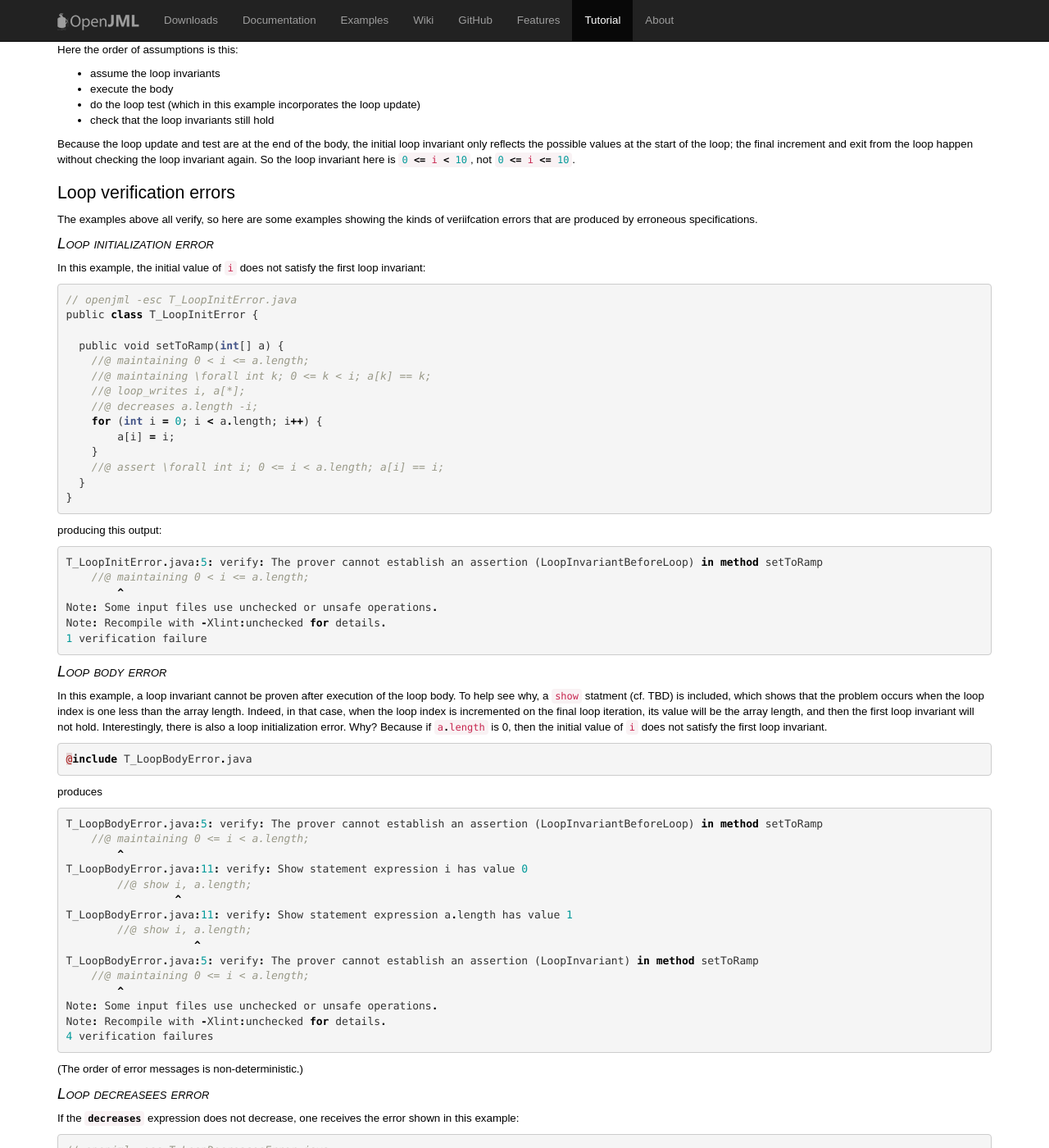
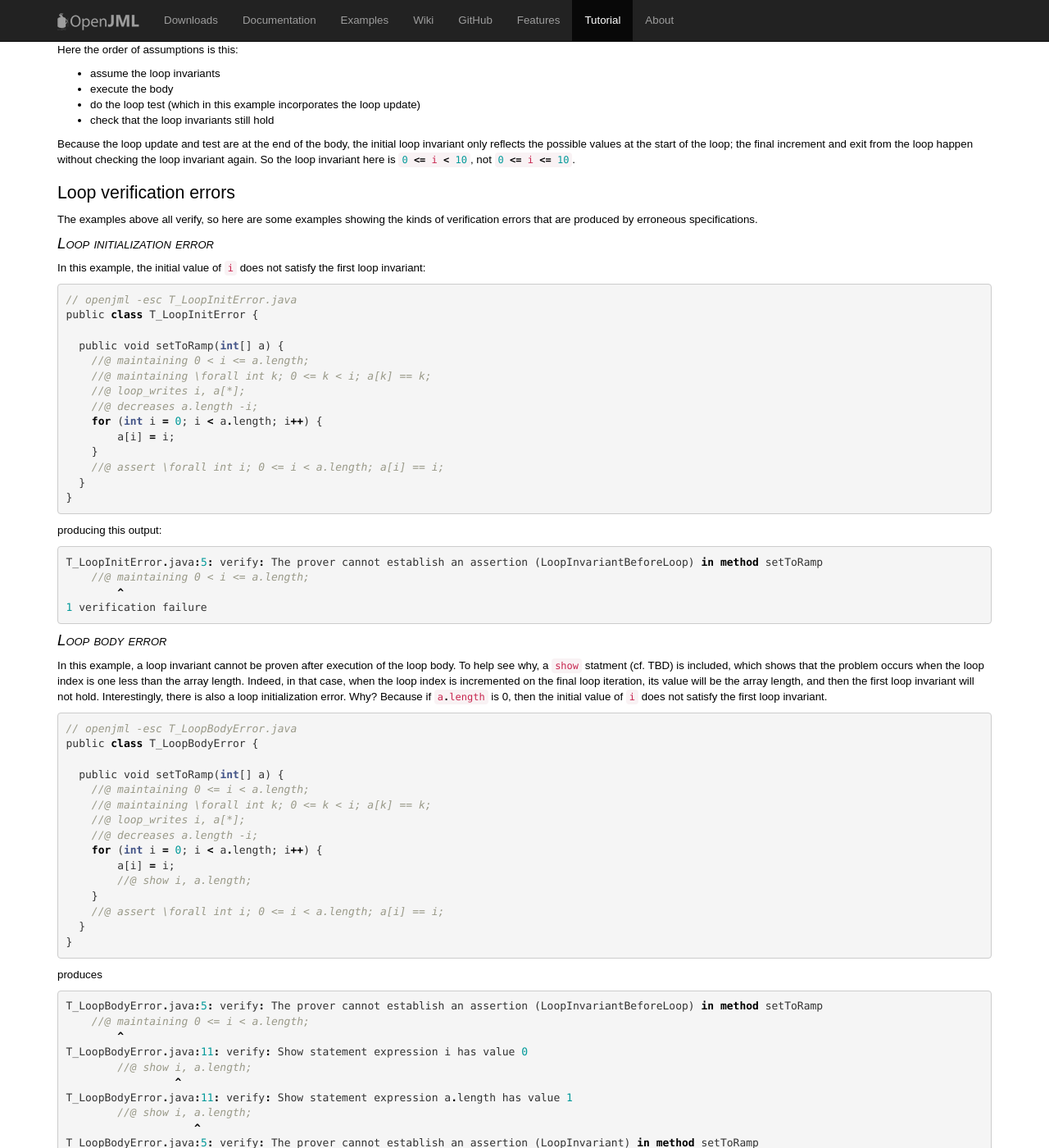
Before and after one commit to OpenJML/openjml.github.io, a Jekyll site: the page built from tutorial/Loops.md, in a window 1280 px wide and 1400 px high, scrolled down 2666 px. Shown: the whole window at 82% size. Built offline with Jekyll 4.4.1, drawn with Linux system fonts in a browser that asks for light colours; our own code applies the rules of GitHub Pages for plain Markdown files; some of the changed text lies outside the part shown.

Commit message:
Updates to examples and text

````diff
--- a/tutorial/Loops.md
+++ b/tutorial/Loops.md
@@ -157,7 +157,7 @@ checking the loop invariant again. So the loop invariant here is `0 <= i < 10`,
 
 ## Loop verification errors
 
-The examples above all verify, so here are some examples showing the kinds of veriifcation errors that are produced by erroneous specifications.
+The examples above all verify, so here are some examples showing the kinds of verification errors that are produced by erroneous specifications.
 
 ### Loop initialization error
 
@@ -183,8 +183,6 @@ producing this output:
 T_LoopInitError.java:5: verify: The prover cannot establish an assertion (LoopInvariantBeforeLoop) in method setToRamp
     //@ maintaining 0 < i <= a.length;
         ^
-Note: Some input files use unchecked or unsafe operations.
-Note: Recompile with -Xlint:unchecked for details.
 1 verification failure
 ```
 
@@ -194,7 +192,21 @@ the loop index is one less than the array length. Indeed, in that case, when the
 first loop invariant will not hold. Interestingly, there is also a loop initialization error. Why? Because if `a.length` is 0, then the initial value of `i` does not satisfy the first
 loop invariant.
 ```
-@include T_LoopBodyError.java
+// openjml -esc T_LoopBodyError.java
+public class T_LoopBodyError {
+
+  public void setToRamp(int[] a) {
+    //@ maintaining 0 <= i < a.length;
+    //@ maintaining \forall int k; 0 <= k < i; a[k] == k;
+    //@ loop_writes i, a[*];
+    //@ decreases a.length -i;
+    for (int i = 0; i < a.length; i++) {
+        a[i] = i;
+        //@ show i, a.length;
+    }
+    //@ assert \forall int i; 0 <= i < a.length; a[i] == i;
+  }
+}
 ```
 produces
 ```
@@ -210,11 +222,9 @@ T_LoopBodyError.java:11: verify: Show statement expression a.length has value 1
 T_LoopBodyError.java:5: verify: The prover cannot establish an assertion (LoopInvariant) in method setToRamp
     //@ maintaining 0 <= i < a.length;
         ^
-Note: Some input files use unchecked or unsafe operations.
-Note: Recompile with -Xlint:unchecked for details.
 4 verification failures
 ```
-(The order of error messages is non-deterministic.)
+(The order of error messages and the specific values returned by show are non-deterministic.)
 
 ### Loop decreasees error
 If the `decreases` expression does not decrease, one receives the error shown in this example:
@@ -239,8 +249,6 @@ with the output
 T_LoopDecreasesError.java:8: verify: The prover cannot establish an assertion (LoopDecreases) in method setToRamp
     //@ decreases i;
         ^
-Note: Some input files use unchecked or unsafe operations.
-Note: Recompile with -Xlint:unchecked for details.
 1 verification failure
 ```
 ### Negative termination value
@@ -266,7 +274,5 @@ which produces
 T_LoopNegativeError.java:8: verify: The prover cannot establish an assertion (LoopDecreasesNonNegative) in method setToRamp
     //@ decreases -i;
         ^
-Note: Some input files use unchecked or unsafe operations.
-Note: Recompile with -Xlint:unchecked for details.
 1 verification failure
 ```
````
Also changed, not shown: 6 other files.
